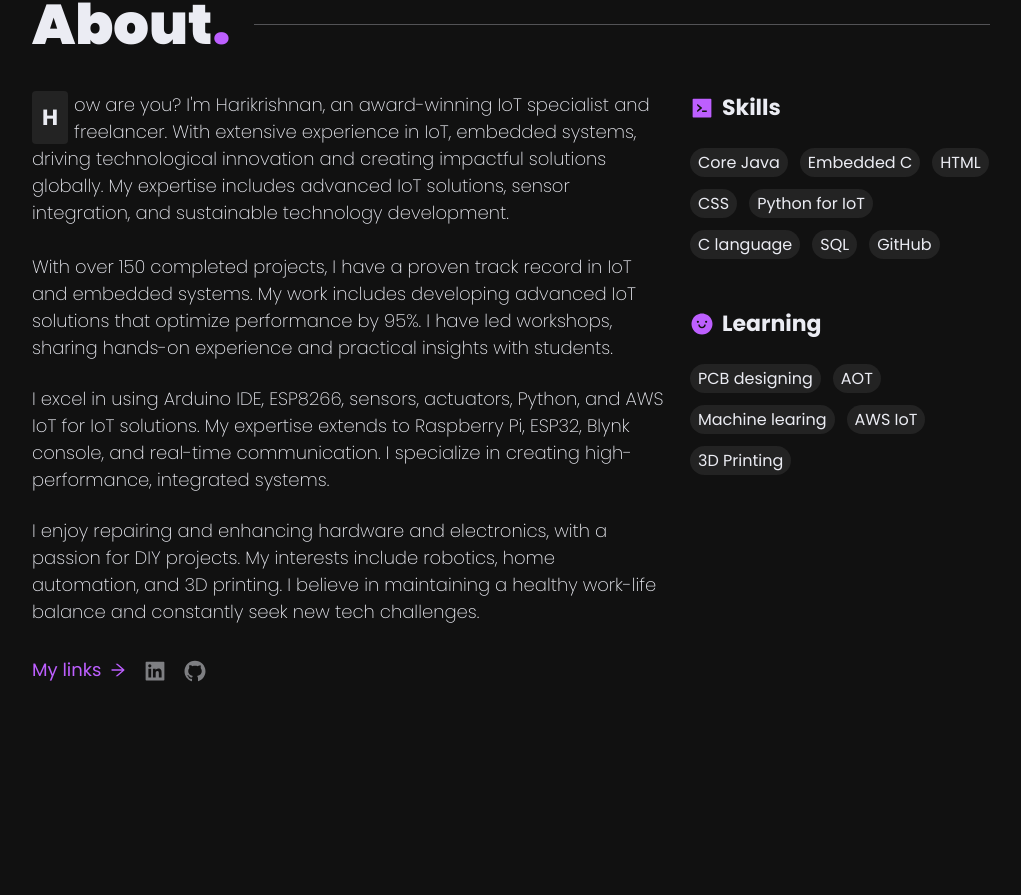
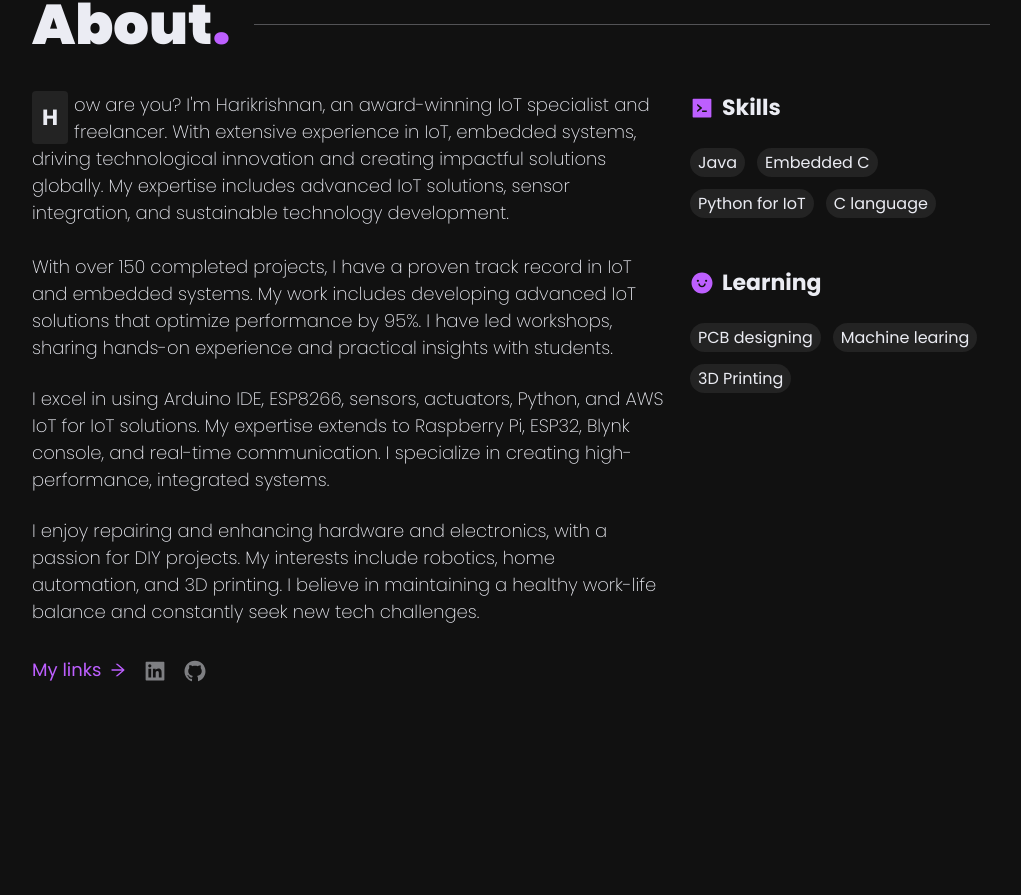
Before and after one commit to HariHK22/harikrishnan, a Next.js app: page / in a window 1280 px wide. Shown: the part 1207-2102 px from the top of the page, without its empty margins (159-1180 px from the left). Built offline with nearby package versions, Linux system fonts and the light colour scheme.

Commit message:
Update Stats.tsx

```diff
--- a/components/home/about/Stats.tsx
+++ b/components/home/about/Stats.tsx
@@ -12,14 +12,10 @@ export const Stats = () => {
             <span>Skills</span>
           </h4>
           <div className={styles.statGrid}>
-            <span className="chip">Core Java</span>
+            <span className="chip">Java</span>
             <span className="chip">Embedded C</span>
-            <span className="chip">HTML</span>
-            <span className="chip">CSS</span>
             <span className="chip">Python for IoT</span>
             <span className="chip">C language</span>
-            <span className="chip">SQL</span>
-            <span className="chip">GitHub</span>
           </div>
         </div>
       </Reveal>
@@ -31,9 +27,7 @@ export const Stats = () => {
           </h4>
           <div className={styles.statGrid}>
             <span className="chip">PCB designing</span>
-            <span className="chip">AOT</span>
             <span className="chip">Machine learing</span>
-            <span className="chip">AWS IoT</span>
             <span className="chip">3D Printing</span>
           </div>
         </div>
```
